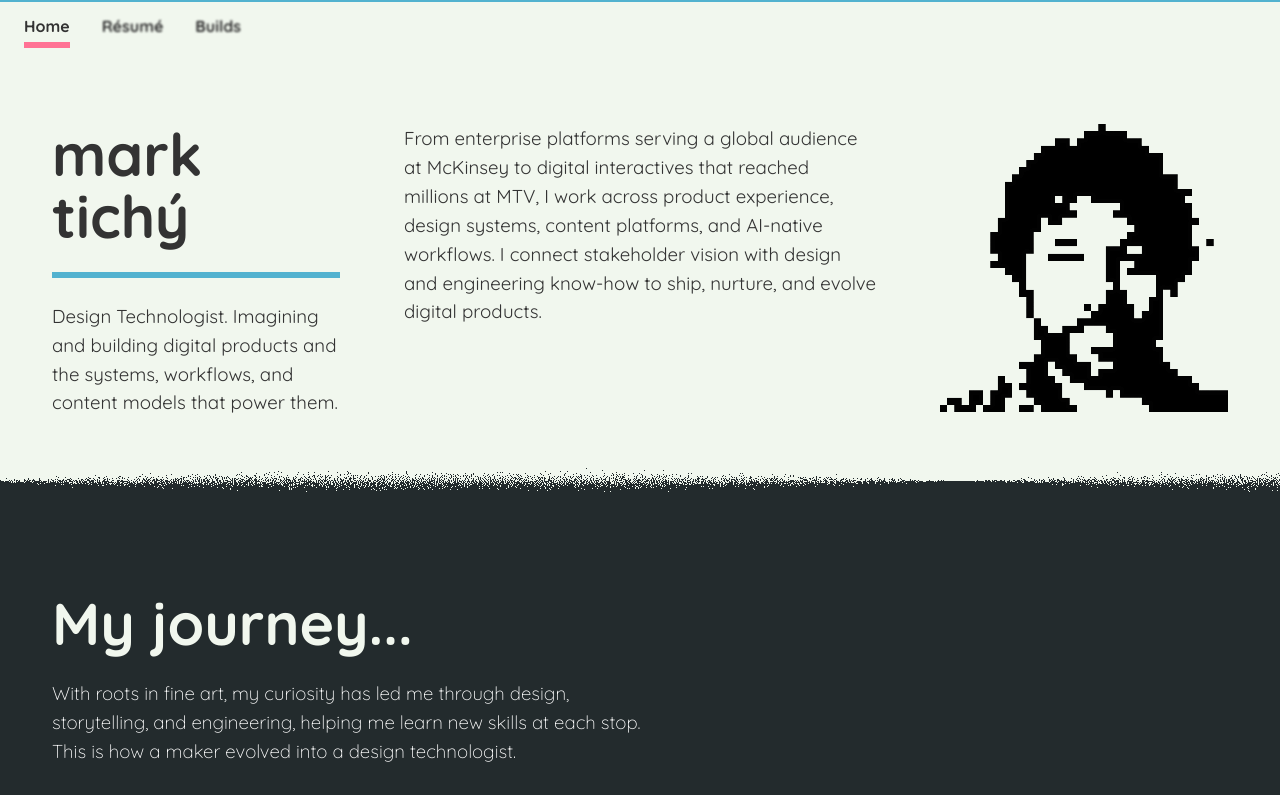
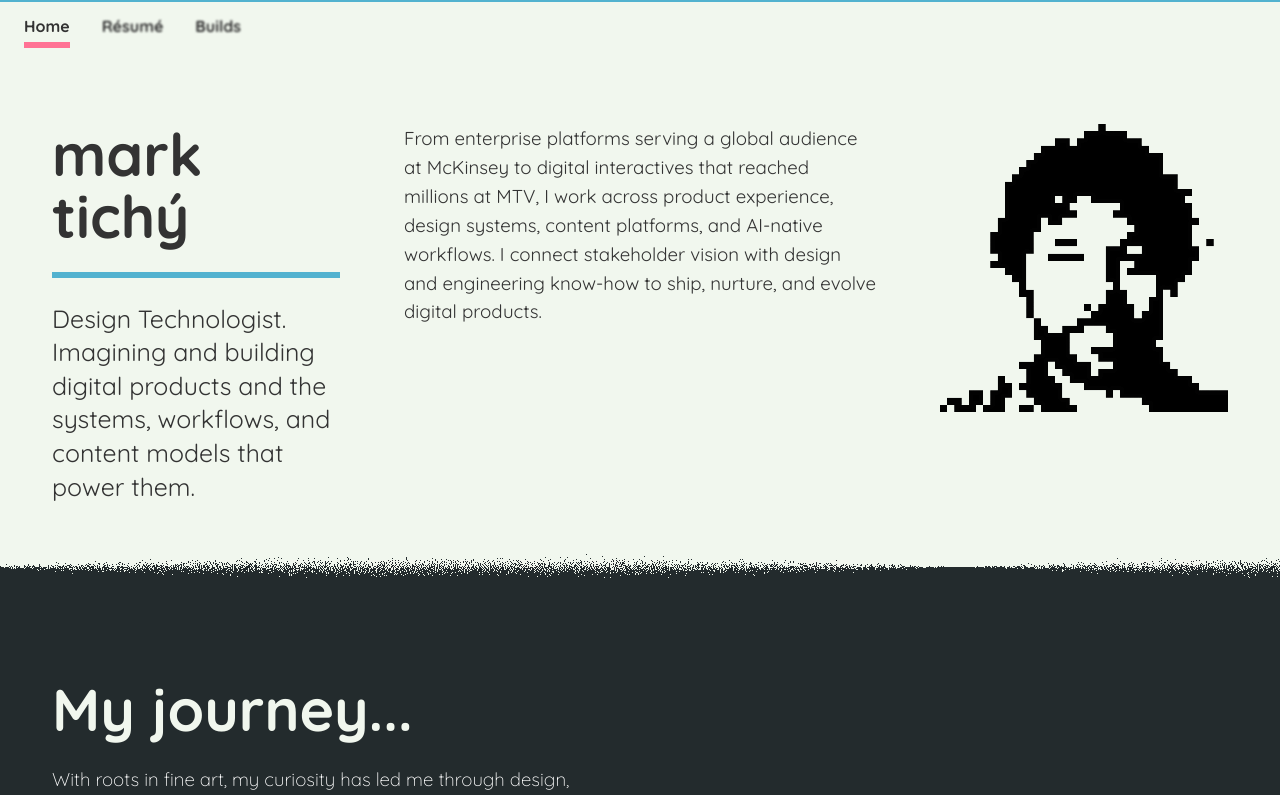
Before and after one commit to mtichy/tichy-hq-site, a Next.js app: page / in a window 1280 px wide. Shown: the top 795 px of the page. Built offline with nearby package versions, Linux system fonts and the light colour scheme.

Commit message:
feat: update hero component text style to medium\n\nUpdated paragraph text style from regular to medium for better readability

```diff
--- a/components/hero.tsx
+++ b/components/hero.tsx
@@ -10,7 +10,7 @@ export function Hero() {
             tichý
           </h1>
           <hr className="h-[6px] w-full border-0 bg-[var(--color-brand-cyan)]" />
-          <p className="text-regular leading-regular text-foreground text-pretty">
+          <p className="text-medium leading-medium text-foreground text-pretty">
             Design Technologist. Imagining and building digital products and the
             systems, workflows, and content models that power them.
           </p>
```
